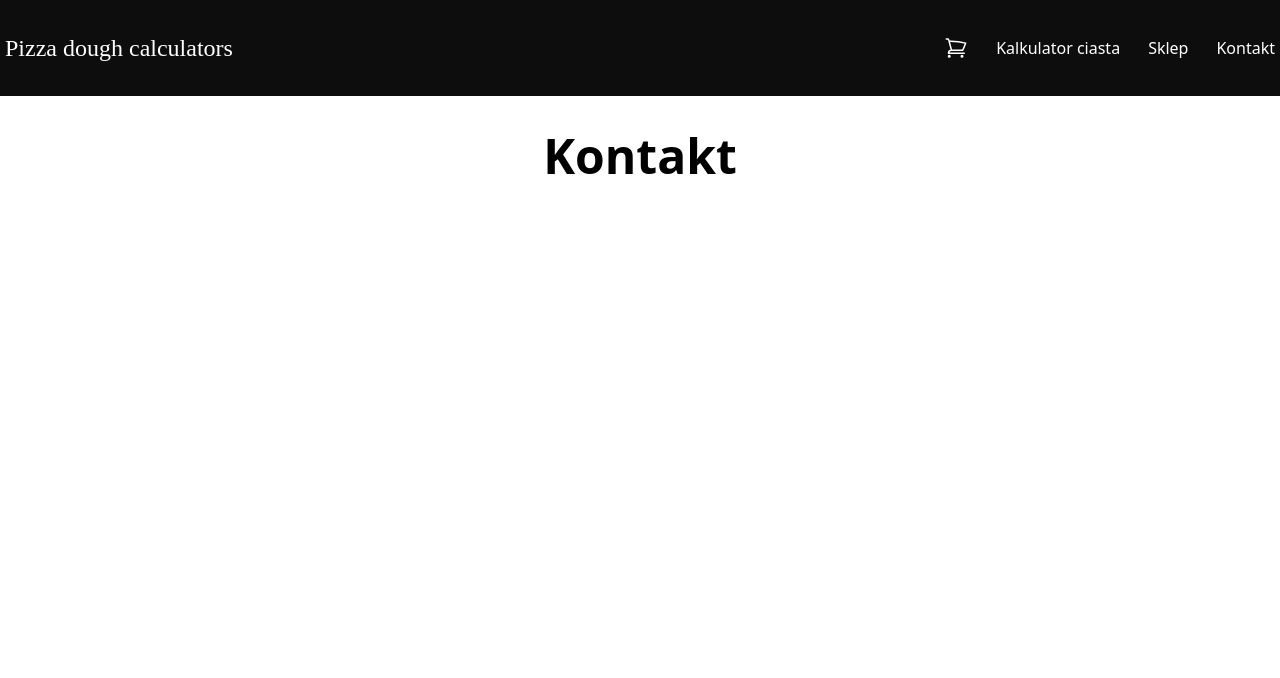
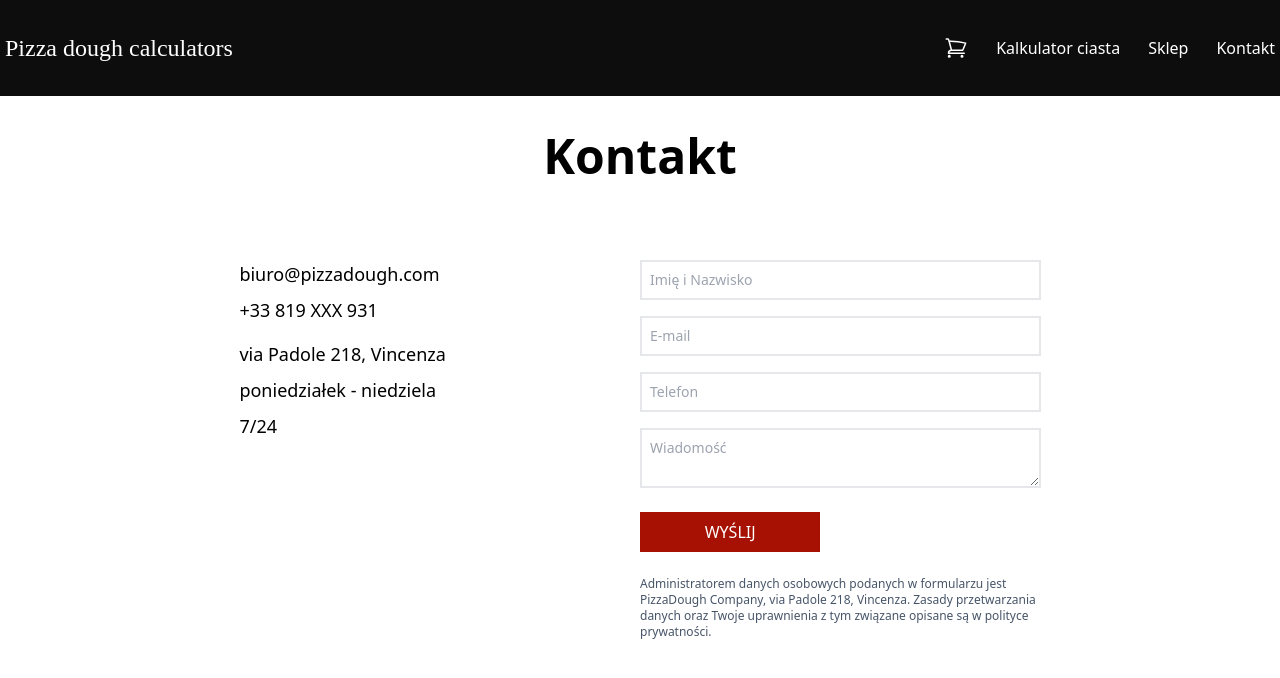
Before and after one commit to Dziara92/PizzaDough_V2, a React (Vite) app: page /kontakt in a window 1280 px wide. Shown: the top 678 px of the page. Built offline with nearby package versions, Linux system fonts and the light colour scheme; data requests are answered from the project's data file; a web font is replaced by a local one.

Commit message:
created contact page and basic form

```diff
--- a/src/components/slider.jsx
+++ b/src/components/slider.jsx
@@ -63,13 +63,13 @@ const Slider = ({ slides }) => {
             >
               <img src={img} className="w-full h-full block object-cover  " />
               <div
-                className={`transition-opacity duration-700 delay-150 absolute top-[50%] -translate-y-1/2 t left-36 bg-black/[.4]  w-[50%] z-20 p-4  rounded-xl text-neutral-50
+                className={`transition-opacity duration-700 delay-150 absolute top-[50%] -translate-y-1/2 left-[50%] -translate-x-1/2 bg-black/[.4]  w-[50%] z-20 p-4  rounded-xl text-neutral-50
               ${currentIndexSlide === i ? "opacity-1" : "opacity-0"}`}
               >
-                <h2 className=" text-3xl mb-3">{heading}</h2>
-                <p className=" mb-4">{text}</p>
+                <h2 className=" text-xl mb-3 md:text-3xl">{heading}</h2>
+                <p className=" hidden mb-4 sm:block ">{text}</p>
                 <Link to={url}>
-                  <button className=" transition-colors text-l tracking-wider uppercase bg-amber-400 py-2 px-4 rounded hover:bg-amber-500">
+                  <button className=" transition-colors text-sm sm:text-base tracking-wider uppercase bg-amber-400 py-2 px-2 rounded hover:bg-amber-500">
                     {txtBtn}
                   </button>
                 </Link>
--- a/src/page/contactPage.jsx
+++ b/src/page/contactPage.jsx
@@ -1,9 +1,92 @@
+import { useState } from "react";
+
 const ContactPage = () => {
+  const [checkNum, setCheckNum] = useState(false);
+  const [dataForm, setDataForm] = useState({
+    name: "",
+    email: "",
+    tel: "",
+    message: "",
+  });
+
+  const handleFormChange = (e) => {
+    const { name, value } = e.target;
+
+    if (name === "tel" && !/^\d+$/.test(value)) {
+      return;
+    }
+
+    setDataForm({ ...dataForm, [name]: value });
+  };
+
+  const formSubmit = (e) => {
+    e.preventDefault();
+    setDataForm({
+      name: "",
+      email: "",
+      tel: "",
+      message: "",
+    });
+  };
+
   return (
     <div className="container mx-auto my-9 px-[5px] w-4/5">
       <h1 className=" animate-slideDown text-center mb-8 text-3xl font-semibold md:text-5xl md:mb-16">
         Kontakt
       </h1>
+      <section className="container mx-auto my-9 px-[5px] w-4/5 md:mt-20 md:flex md:gap-14 lg:gap-0">
+        <div className=" text-center md:text-left lg:w-1/2 lg:text-lg">
+          <p className=" mb-2">biuro@pizzadough.com</p>
+          <p className=" mb-4">+33 819 XXX 931</p>
+          <p className=" mb-2">via Padole 218, Vincenza </p>
+          <p className=" mb-2">poniedziałek - niedziela </p>
+          <p>7/24</p>
+        </div>
+        <div className=" mt-8 flex flex-col md:mt-0 lg:w-1/2">
+          <form onSubmit={formSubmit} className="flex flex-col">
+            <input
+              type="text"
+              placeholder="Imię i Nazwisko"
+              className=" mb-4 p-2 text-sm outline-none text-gray-700 border-2"
+              name="name"
+              value={dataForm.name}
+              onChange={handleFormChange}
+            />
+            <input
+              type="email"
+              placeholder="E-mail"
+              className=" mb-4 p-2 text-sm outline-none text-gray-700 border-2"
+              name="email"
+              value={dataForm.email}
+              onChange={handleFormChange}
+            />
+            <input
+              type="text"
+              placeholder="Telefon"
+              className=" mb-4  p-2 text-sm outline-none text-gray-700 border-2"
+              name="tel"
+              value={dataForm.tel}
+              onChange={handleFormChange}
+            />
+            <textarea
+              name="message"
+              placeholder="Wiadomość"
+              className=" p-2 text-sm outline-none text-gray-700 border-2"
+              value={dataForm.message}
+              onChange={handleFormChange}
+            ></textarea>
+            <button className=" my-6 p-2 uppercase bg-buttonBgc text-white text-sm lg:text-base lg:w-1/2 xl:w-[45%]">
+              Wyślij
+            </button>
+          </form>
+          <p className=" text-xs text-slate-600 text-center md:text-left">
+            Administratorem danych osobowych podanych w formularzu jest
+            PizzaDough Company, via Padole 218, Vincenza. Zasady przetwarzania
+            danych oraz Twoje uprawnienia z tym związane opisane są w polityce
+            prywatności.
+          </p>
+        </div>
+      </section>
     </div>
   );
 };
```
